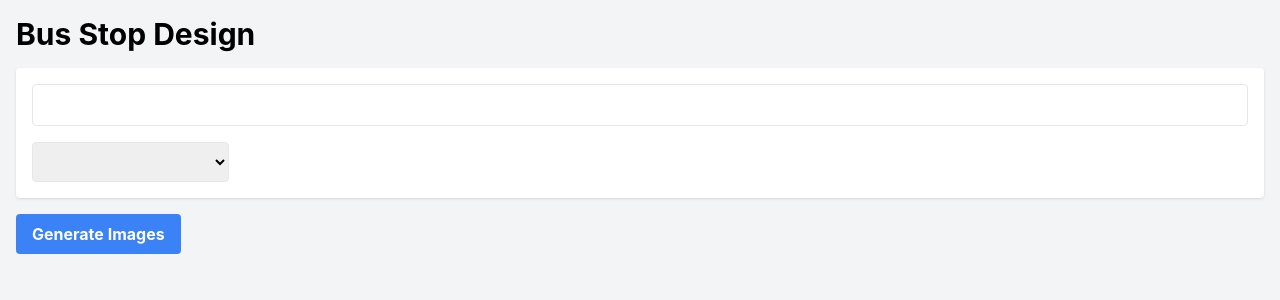
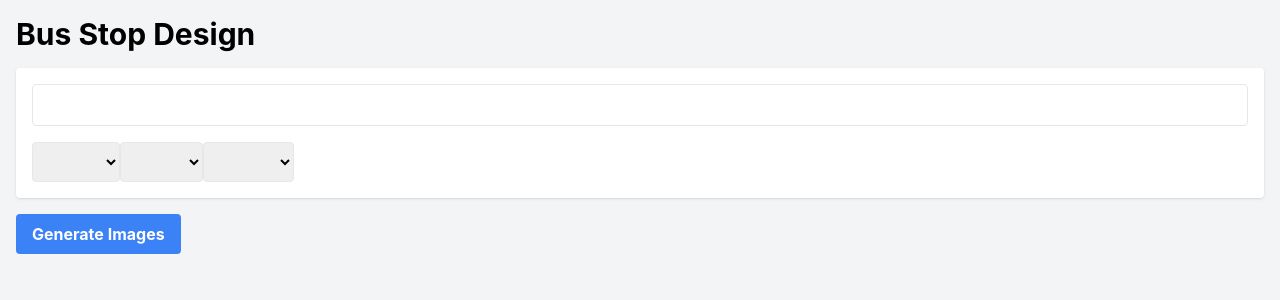
Before and after one commit to OETBoston/ai-for-design, a React (Create React App) app: page / in a window 1280 px wide. Shown: the top 300 px of the page. Built offline with nearby package versions, Linux system fonts and the light colour scheme.

Commit message:
update dropdown logic

```diff
--- a/src/ImageEditor.js
+++ b/src/ImageEditor.js
@@ -2,9 +2,9 @@ import React, { useState, useEffect } from 'react';
 import Dropdown from './Dropdown';
 
 const defaultOptions = {
-  word1: ['simple wood flooring', 'tile flooring', 'carpet'],
-  word2: ['faint light', 'bright light', 'dim light'],
-  word3: ['warm yellow tones', 'cool blue tones', 'neutral tones'],
+  word1: ['simple', 'tile', 'carpet'],
+  word2: ['faint', 'bright', 'dim'],
+  word3: ['warm', 'cool', 'neutral'],
 };
 
 const chooseKeywords = (sentence) => {
@@ -33,7 +33,6 @@ function ImageEditor() {
     const newKeywords = chooseKeywords(sentence);
     setKeywords(newKeywords);
 
-    // Update options to include the original words
     setOptions({
       word1: [newKeywords.word1, ...defaultOptions.word1].filter((v, i, a) => a.indexOf(v) === i),
       word2: [newKeywords.word2, ...defaultOptions.word2].filter((v, i, a) => a.indexOf(v) === i),
@@ -44,12 +43,12 @@ function ImageEditor() {
   const handleChangeWord = (name, value) => {
     setKeywords(prev => ({ ...prev, [name]: value }));
 
-    // Update the sentence when a dropdown word changes
-    const words = sentence.split(' ');
-    if (name === 'word1' && words.length > 0) words[0] = value;
-    if (name === 'word2' && words.length > 1) words[1] = value;
-    if (name === 'word3' && words.length > 2) words[2] = value;
-    setSentence(words.join(' '));
+    const words = sentence.split(/\s+/);
+    const index = words.findIndex(word => word === keywords[name]);
+    if (index !== -1) {
+      words[index] = value;
+      setSentence(words.join(' '));
+    }
   };
 
   // const axios = require('axios');
@@ -109,14 +108,15 @@ function ImageEditor() {
           onChange={(e) => setSentence(e.target.value)}
         />
         <p>
-          {sentence.split(' ').map((word, index) => (
-            <span key={index}>
-              {index === 0 && <Dropdown name="word1" options={options.word1} value={keywords.word1} onChange={handleChangeWord} />}
-              {index === 1 && <Dropdown name="word2" options={options.word2} value={keywords.word2} onChange={handleChangeWord} />}
-              {index === 2 && <Dropdown name="word3" options={options.word3} value={keywords.word3} onChange={handleChangeWord} />}{index > 2 && ` ${word}`}
-              {index < sentence.split(' ').length - 1 && ' '}
-            </span>
-          ))}
+        {sentence.split(/\s+/).map((word, index) => (
+          <span key={index}>
+            {word === keywords.word1 && <Dropdown name="word1" options={options.word1} value={keywords.word1} onChange={handleChangeWord} />}
+            {word === keywords.word2 && <Dropdown name="word2" options={options.word2} value={keywords.word2} onChange={handleChangeWord} />}
+            {word === keywords.word3 && <Dropdown name="word3" options={options.word3} value={keywords.word3} onChange={handleChangeWord} />}
+            {![keywords.word1, keywords.word2, keywords.word3].includes(word) && word}
+            {' '}
+          </span>
+        ))}
         </p>
       </div>
       <button
```
